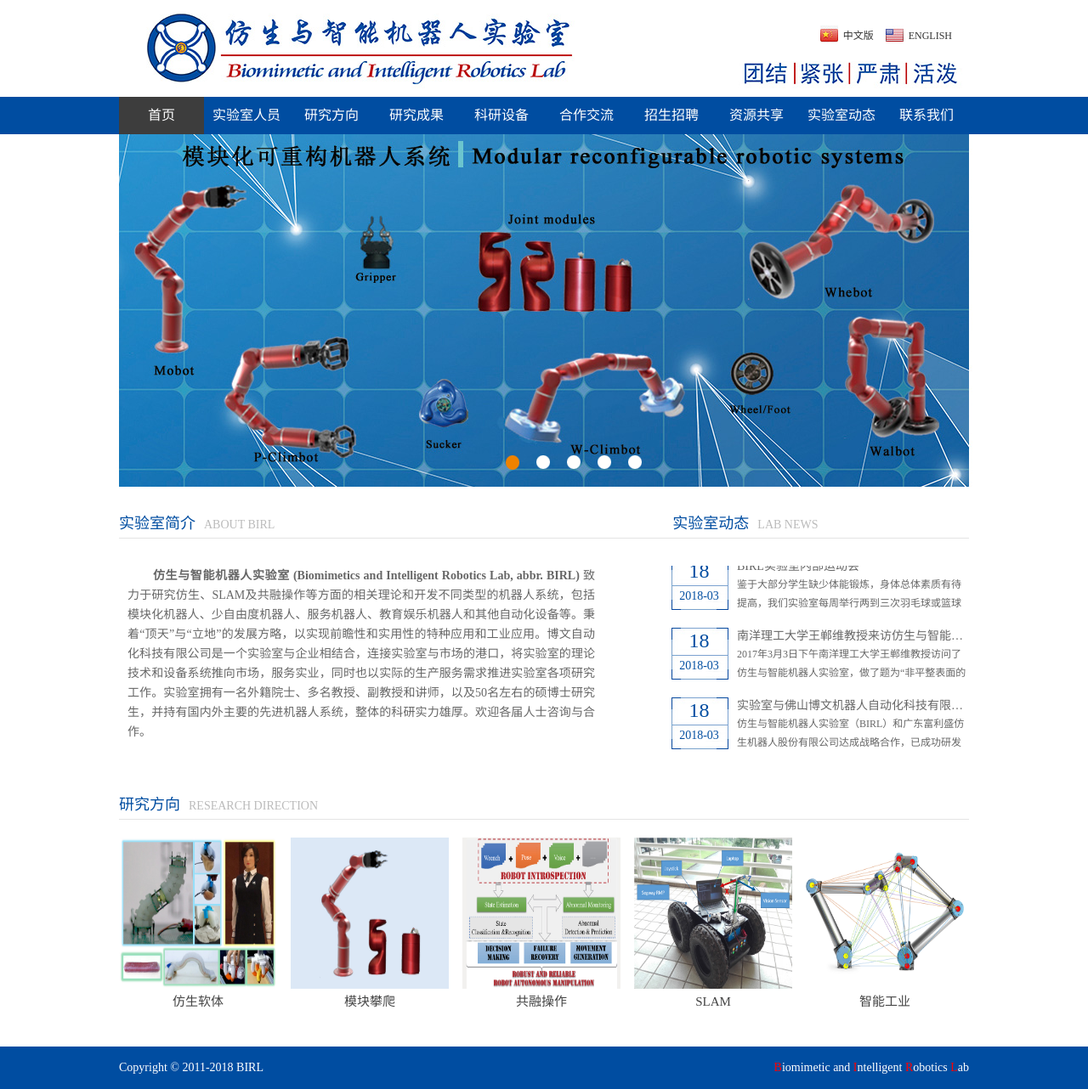
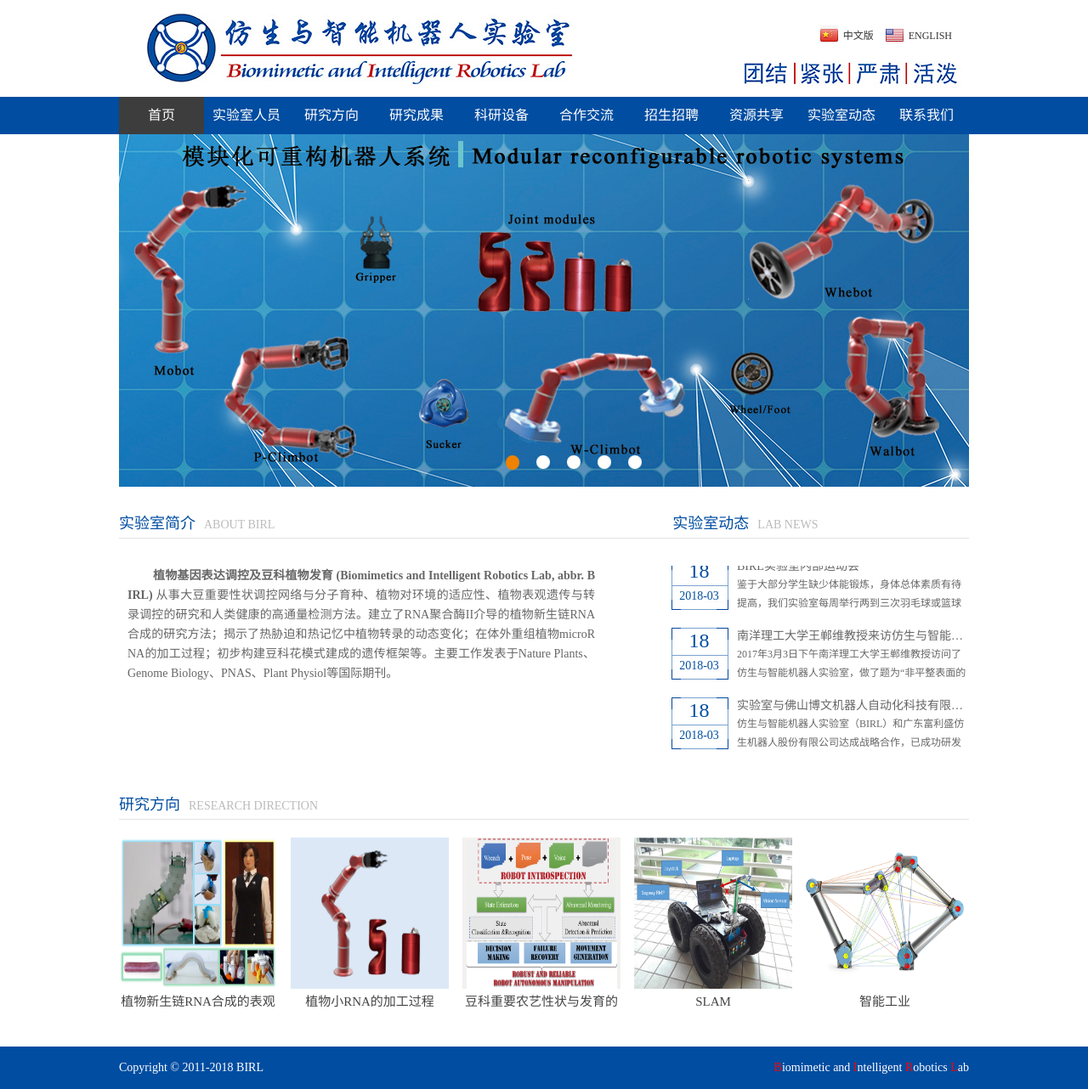
Before and after one commit to zhanweimin2021/zhanweimin2021.github.io, a Jekyll site: the page built from index.html, in a window 1280 px wide. Shown: the whole page at 85% size. Built offline with Jekyll 4.4.1, drawn with Linux system fonts in a browser that asks for light colours.

Commit message:
Update index.html

```diff
--- a/index.html
+++ b/index.html
@@ -1,7 +1,7 @@
 ---
 layout: default
 category: home
-full_title: BIRL仿生与智能机器人实验室
+full_title: 植物基因表达调控及豆科植物发育
 ---
 <div class="main_img">
   <div class="main_img_c">
@@ -38,7 +38,7 @@ jQuery(".main_img_c").slide({mainCell:".bd ul",effect:"leftLoop",autoPlay:true,d
         </div>
       </div>
       <div class="about_bottom">
-        <div class="center" style="text-indent:2em"><p><b>仿生与智能机器人实验室 (Biomimetics and Intelligent Robotics Lab, abbr. BIRL) </b>致力于研究仿生、SLAM及共融操作等方面的相关理论和开发不同类型的机器人系统，包括模块化机器人、少自由度机器人、服务机器人、教育娱乐机器人和其他自动化设备等。秉着“顶天”与“立地”的发展方略，以实现前瞻性和实用性的特种应用和工业应用。博文自动化科技有限公司是一个实验室与企业相结合，连接实验室与市场的港口，将实验室的理论技术和设备系统推向市场，服务实业，同时也以实际的生产服务需求推进实验室各项研究工作。实验室拥有一名外籍院士、多名教授、副教授和讲师，以及50名左右的硕博士研究生，并持有国内外主要的先进机器人系统，整体的科研实力雄厚。欢迎各届人士咨询与合作。</p></div>
+        <div class="center" style="text-indent:2em"><p><b>植物基因表达调控及豆科植物发育 (Biomimetics and Intelligent Robotics Lab, abbr. BIRL) </b>从事大豆重要性状调控网络与分子育种、植物对环境的适应性、植物表观遗传与转录调控的研究和人类健康的高通量检测方法。建立了RNA聚合酶II介导的植物新生链RNA合成的研究方法；揭示了热胁迫和热记忆中植物转录的动态变化；在体外重组植物microRNA的加工过程；初步构建豆科花模式建成的遗传框架等。主要工作发表于Nature Plants、Genome Biology、PNAS、Plant Physiol等国际期刊。</p></div>
         <div class="right">
           <div class="bd">
             <ul class="infoList" id="infoList">{% for post in site.categories["learning-exchange"] %}
@@ -98,20 +98,20 @@ jQuery(".main_img_c").slide({mainCell:".bd ul",effect:"leftLoop",autoPlay:true,d
         <ul>
           <li class="tran_all">
             <a href="{{ site.url }}/soft-robotics/" class="tran_all">
-              <img src="/images/research/soft-robotics.jpg" alt="仿生软体">
-              <p class="pt">仿生软体</p>
+              <img src="/images/research/soft-robotics.jpg" alt="植物新生链RNA合成的表观遗传调控">
+              <p class="pt">植物新生链RNA合成的表观遗传调控</p>
             </a>
           </li>
           <li class="tran_all">
             <a href="{{ site.url }}/module-climbing/" class="tran_all">
-              <img src="/images/research/module-climbing.jpg" alt="模块攀爬">
-              <p class="pt">模块攀爬</p>
+              <img src="/images/research/module-climbing.jpg" alt="植物小RNA的加工过程">
+              <p class="pt">植物小RNA的加工过程</p>
             </a>
           </li>
           <li class="tran_all">
             <a href="{{ site.url }}/human-robotics/" class="tran_all">
-              <img src="/images/research/human-robotics.jpg" alt="共融操作">
-              <p class="pt">共融操作</p>
+              <img src="/images/research/human-robotics.jpg" alt="豆科重要农艺性状与发育的调控网络">
+              <p class="pt">豆科重要农艺性状与发育的调控网络</p>
             </a>
           </li>
           <li class="tran_all">
```
